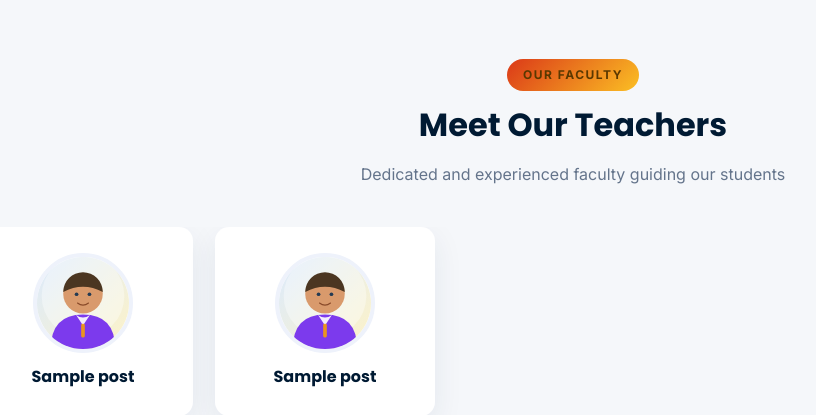
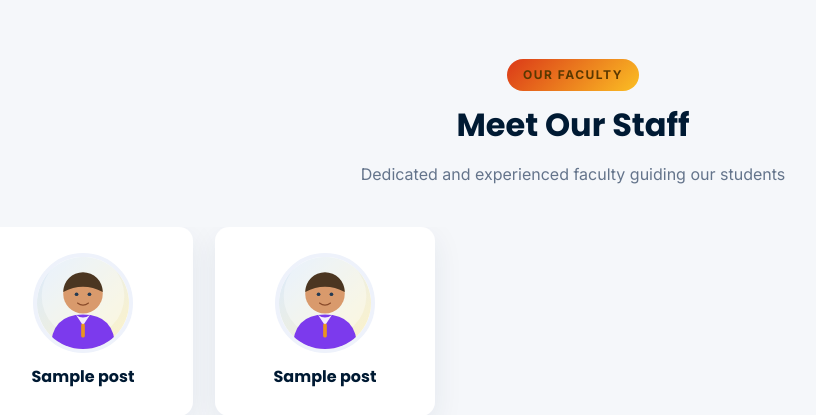
Before and after one commit to bijaya1990/osou-store, a WordPress theme: template katapali-college/wordpress-theme/katapali-college/front-page.php in a window 1280 px wide. Shown: the part 1547-1962 px from the top of the page, without its empty margins (67-883 px from the left). Run offline with PHP 8.4 and a stand-in for WordPress, Linux system fonts and the light colour scheme; the site name, menu and one post (Sample post) are stand-ins, and other content is empty; some libraries are stand-ins or nearby versions.

Commit message:
Rename homepage faculty section heading to "Meet Our Staff"
Co-Authored-By: Claude Sonnet 5 <noreply@anthropic.com>
Claude-Session: https://claude.ai/code/session_01Su7rndzLR6JmoYbAsQ99dJ

```diff
--- a/katapali-college/wordpress-theme/katapali-college/front-page.php
+++ b/katapali-college/wordpress-theme/katapali-college/front-page.php
@@ -142,7 +142,7 @@
 
 <section class="section">
 	<div class="container">
-		<div class="section-head fade-in"><span class="eyebrow">Our Faculty</span><h2>Meet Our Teachers</h2><p>Dedicated and experienced faculty guiding our students</p></div>
+		<div class="section-head fade-in"><span class="eyebrow">Our Faculty</span><h2>Meet Our Staff</h2><p>Dedicated and experienced faculty guiding our students</p></div>
 		<div class="faculty-slider-wrap fade-in">
 			<div class="faculty-track" id="kc-faculty-track">
 				<?php
```
